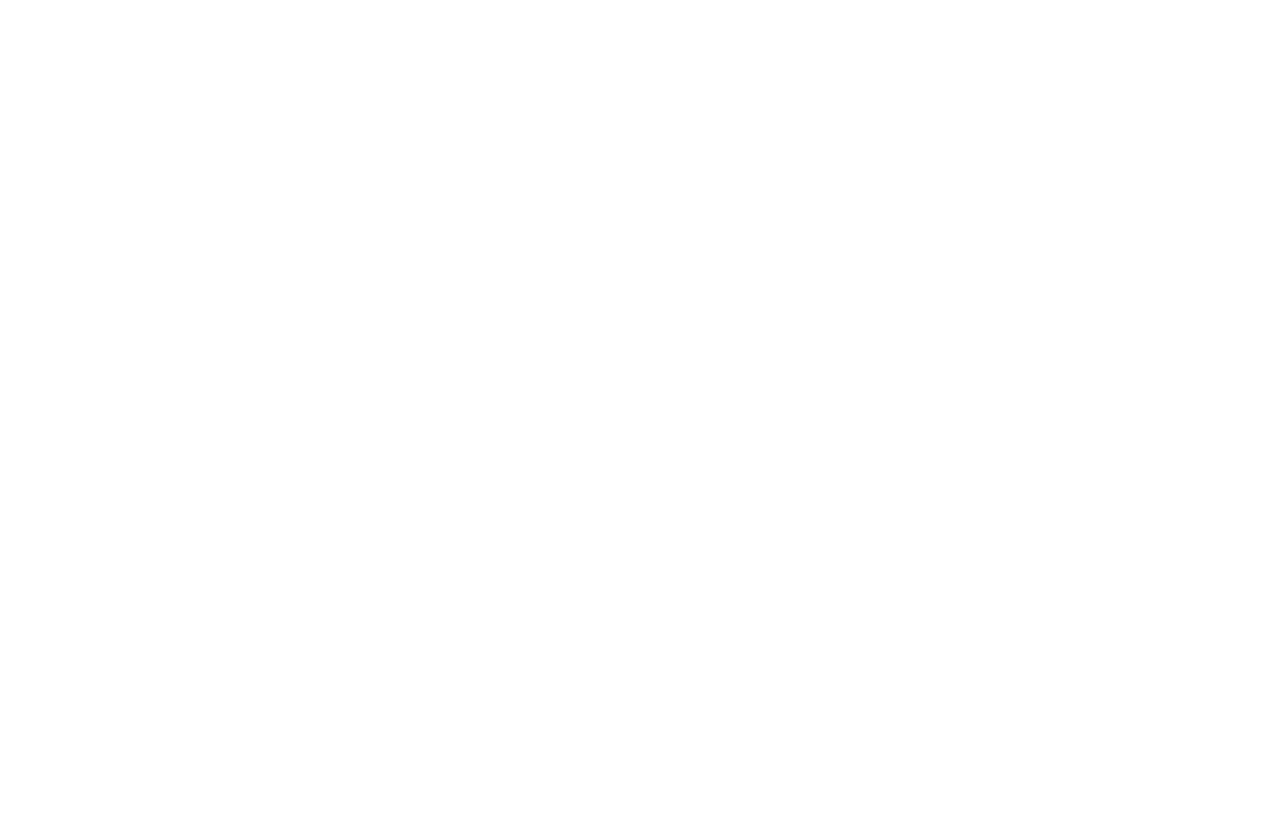
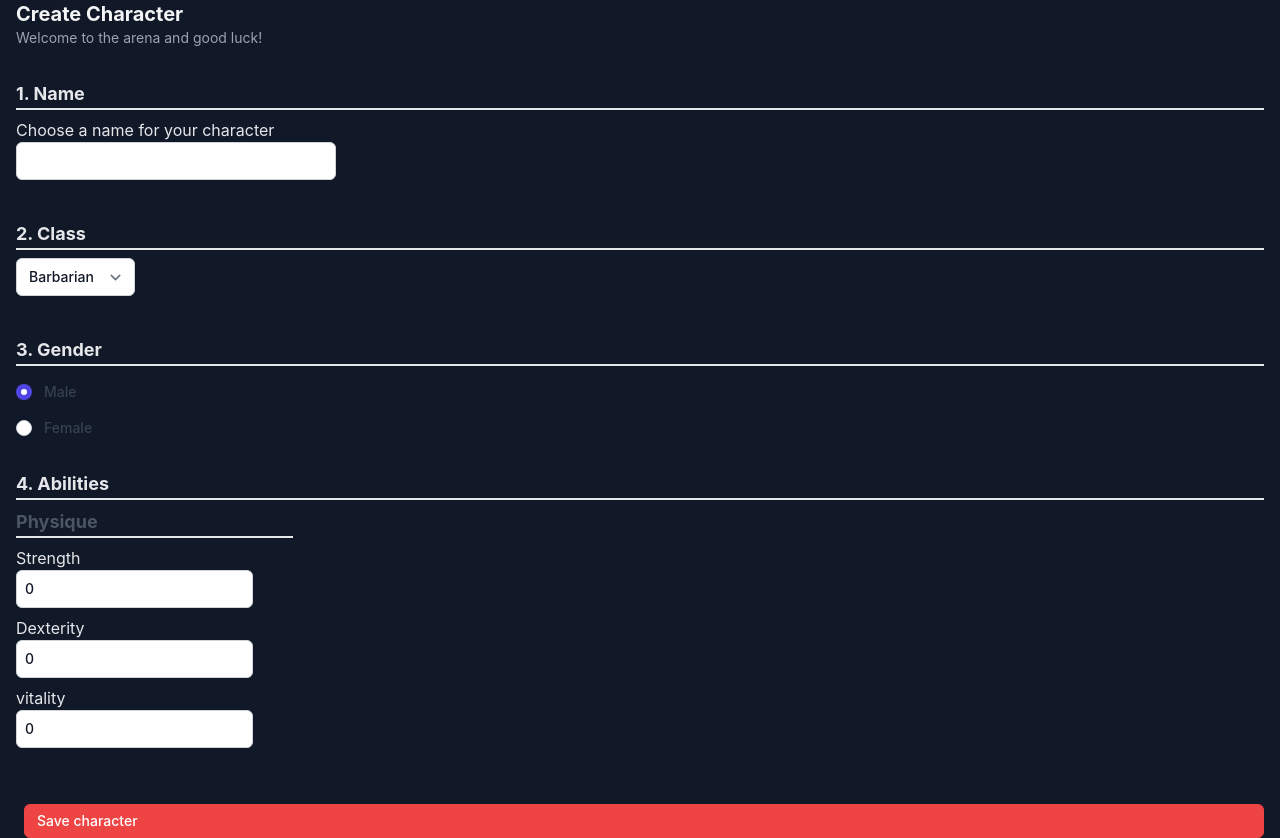
Before and after one commit to malmz90/arenan-frontend, a React (Create React App) app: page /create/character in a window 1280 px wide. Before the commit this address had no page. Before the commit the page ends 800 px from the top, so only its background shows below. Built offline with nearby package versions, Linux system fonts and the light colour scheme; a web font is replaced by a local one.

Commit message:
set character in redux after login and creating char

```diff
--- a/src/App.js
+++ b/src/App.js
@@ -1,7 +1,7 @@
 import "./App.css";
 import { BrowserRouter as Router, Route, Routes } from "react-router-dom";
 import LoginPage from "./pages/LoginPage";
-import CreateGladiator from "./pages/CreateGladiator";
+import CreateCharacter from "./pages/CreateCharacter";
 import Register from "./pages/Register";
 import MainPage from "./pages/MainPage";
 import Header from "./components/Header";
@@ -18,7 +18,7 @@ function App() {
           <Route path="register" element={<Register />} />
           <Route path="main" element={<MainPage />} />
           <Route path="merchants" element={<Merchants />} />
-          <Route path="create/gladiator" element={<CreateGladiator />} />
+          <Route path="create/character" element={<CreateCharacter />} />
           <Route path="main/merchants" element={<Merchants />}></Route>
         </Routes>
       </div>
--- a/src/components/RightSidebar.js
+++ b/src/components/RightSidebar.js
@@ -1,12 +1,12 @@
-import { useSelector } from 'react-redux';
+import { useSelector } from "react-redux";
 
 export default function RightSidebar() {
   const user = useSelector((state) => state.user.user);
-	const gladiator = useSelector((state) => state.gladiator.gladiator);
+  const character = useSelector((state) => state.character.character);
 
   return (
     <div>
-			{user && gladiator && (
+      {user && character && (
         <ul className="flex flex-col">
           <li className="flex">
             <a
--- a/src/pages/CreateGladiator.js
+++ b/src/pages/CreateCharacter.js
@@ -1,10 +1,10 @@
 import { useState } from "react";
 import { useDispatch } from "react-redux";
-import { setGladiator } from "../redux/reducers/gladiator";
+import { setCharacter } from "../redux/reducers/character";
 import { useSelector } from "react-redux";
 import { useNavigate } from "react-router-dom";
 
-const CreateGladiator = () => {
+const CreateCharacter = () => {
   const classIdMap = {
     Barbarian: 1,
     Wizard: 2,
@@ -20,27 +20,28 @@ const CreateGladiator = () => {
     vitality: 0,
   };
 
-  const [newGladiator, setNewGladiator] = useState(initialValues);
-  const gladiator = useSelector((state) => state.gladiator.gladiator);
+  const [newCharacter, setNewCharacter] = useState(initialValues);
+  const character = useSelector((state) => state.character.character);
   const dispatch = useDispatch();
   const navigate = useNavigate();
-  const handleData = (gladiator) => {
-    if (!gladiator) {
+
+  const handleData = (character) => {
+    if (!character) {
       return;
     }
-    // dispatch(setGladiator(gladiator));
+    dispatch(setCharacter(character));
     navigate("/main");
   };
 
   const handleChange = (event) => {
-    setNewGladiator({
-      ...newGladiator,
+    setNewCharacter({
+      ...newCharacter,
       gender: event.target.value,
     });
   };
 
-  const saveGladiator = (e) => {
-    console.log("new", newGladiator);
+  const saveCharacter = (e) => {
+    console.log("new", newCharacter);
     e.preventDefault();
     fetch("http://localhost:4000/character/create", {
       method: "POST",
@@ -48,7 +49,7 @@ const CreateGladiator = () => {
         "Content-Type": "application/json",
       },
       credentials: "include",
-      body: JSON.stringify(newGladiator),
+      body: JSON.stringify(newCharacter),
     })
       .then((res) => res.json())
       .then((data) => handleData(data))
@@ -64,11 +65,11 @@ const CreateGladiator = () => {
       {children}
     </div>
   );
-  console.log(gladiator);
-  return gladiator ? (
-    <div>A gladiator already exists</div>
+  console.log(character);
+  return character ? (
+    <div>A character already exists</div>
   ) : (
-    <div className="bg-gray-900 text-gray-200 px-4 flex flex-col">
+    <div className="min-h-screen flex flex-col bg-gray-900 text-gray-200 px-4">
       <div className="mb-8">
         <h1 className="text-xl font-bold text-gray-100">Create Character</h1>
         <p className="text-sm text-gray-400">
@@ -80,24 +81,24 @@ const CreateGladiator = () => {
         <div className="">Choose a name for your character</div>
         <input
           type="text"
-          className=" px-2 mt-1shadow-sm focus:ring-indigo-500 focus:border-indigo-500 block border-gray-300 rounded-md mb-2 text-sm font-medium text-gray-900"
+          className="w-full max-w-xs px-2 mt-1shadow-sm focus:ring-indigo-500 focus:border-indigo-500 block border-gray-300 rounded-md mb-2 text-sm font-medium text-gray-900"
           onChange={(input) => {
-            setNewGladiator({
-              ...newGladiator,
+            setNewCharacter({
+              ...newCharacter,
               name: input.target.value,
             });
           }}
-          value={newGladiator.name}
+          value={newCharacter.name}
         />
       </div>
       <div className="mb-8">
-        <SectionTitle>2. Race</SectionTitle>
+        <SectionTitle>2. Class</SectionTitle>
         <select
           className="mt-1 shadow-sm focus:ring-indigo-500 focus:border-indigo-500 block border-gray-300 rounded-md mb-2 text-sm font-medium text-gray-900"
-          value={newGladiator.class_id}
+          value={newCharacter.class_id}
           onChange={(e) =>
-            setNewGladiator({
-              ...newGladiator,
+            setNewCharacter({
+              ...newCharacter,
               class_id: classIdMap[e.target.value],
             })
           }
@@ -148,44 +149,44 @@ const CreateGladiator = () => {
               <input
                 type="number"
                 min="0"
-                className="mt-1 shadow-sm focus:ring-indigo-500 focus:border-indigo-500 block border-gray-300 rounded-md mb-2 text-sm font-medium text-gray-900"
+                className="w-full max-w-xs px-2 mt-1shadow-sm focus:ring-indigo-500 focus:border-indigo-500 block border-gray-300 rounded-md mb-2 text-sm font-medium text-gray-900"
                 placeholder="0"
                 onChange={(input) => {
-                  setNewGladiator({
-                    ...newGladiator,
+                  setNewCharacter({
+                    ...newCharacter,
                     strength: input.target.value,
                   });
                 }}
-                value={newGladiator.strength}
+                value={newCharacter.strength}
               />
 
               <label>Dexterity</label>
               <input
                 type="number"
                 min="0"
-                className="mt-1 shadow-sm focus:ring-indigo-500 focus:border-indigo-500 block border-gray-300 rounded-md mb-2 text-sm font-medium text-gray-900"
+                className="w-full max-w-xs px-2 mt-1shadow-sm focus:ring-indigo-500 focus:border-indigo-500 block border-gray-300 rounded-md mb-2 text-sm font-medium text-gray-900"
                 placeholder="0"
                 onChange={(input) => {
-                  setNewGladiator({
-                    ...newGladiator,
+                  setNewCharacter({
+                    ...newCharacter,
                     dexterity: input.target.value,
                   });
                 }}
-                value={newGladiator.dexterity}
+                value={newCharacter.dexterity}
               />
               <label>vitality</label>
               <input
                 type="number"
                 min="0"
-                className="mt-1 shadow-sm focus:ring-indigo-500 focus:border-indigo-500 block border-gray-300 rounded-md mb-2 text-sm font-medium text-gray-900"
+                className="w-full max-w-xs px-2 mt-1shadow-sm focus:ring-indigo-500 focus:border-indigo-500 block border-gray-300 rounded-md mb-2 text-sm font-medium text-gray-900"
                 placeholder="0"
                 onChange={(input) => {
-                  setNewGladiator({
-                    ...newGladiator,
+                  setNewCharacter({
+                    ...newCharacter,
                     vitality: input.target.value,
                   });
                 }}
-                value={newGladiator.vitality}
+                value={newCharacter.vitality}
               />
             </div>
           </div>
@@ -194,11 +195,11 @@ const CreateGladiator = () => {
 
       <button
         className="inline-flex items-center px-3 py-2 border border-red-500 shadow-sm text-sm leading-4 font-medium rounded-md text-white bg-red-500 hover:bg-red-600 focus:outline-none focus:ring-2 focus:ring-offset-2 focus:ring-red-500 disabled:opacity-50 ml-2"
-        onClick={saveGladiator}
+        onClick={saveCharacter}
       >
-        Save gladiator
+        Save character
       </button>
     </div>
   );
 };
-export default CreateGladiator;
+export default CreateCharacter;
--- a/src/pages/MainPage.js
+++ b/src/pages/MainPage.js
@@ -1,9 +1,15 @@
-import { useSelector } from 'react-redux'
-import { Route, Routes } from 'react-router-dom'
+import { useSelector } from "react-redux";
+import { Route, Routes } from "react-router-dom";
+import LeftSidebar from "../components/LeftSidebar";
 
 const MainPage = () => {
-  const gladiator = useSelector((state) => state.gladiator.gladiator)
+  const character = useSelector((state) => state.character.character);
 
-  return <div className="flex flex-row">Main</div>
-}
-export default MainPage
+  return (
+    <div className="flex flex-row">
+      Main
+      <LeftSidebar />
+    </div>
+  );
+};
+export default MainPage;
--- /dev/null
+++ b/src/redux/reducers/character.js
@@ -0,0 +1,27 @@
+import { SET_CHARACTER, REMOVE_CHARACTER } from "../types";
+
+export const setCharacter = (character) => ({
+  type: SET_CHARACTER,
+  payload: character,
+});
+
+export const removeCharacter = () => ({
+  type: REMOVE_CHARACTER,
+});
+
+const initialState = {
+  user: null,
+};
+
+const character = (state = initialState, action) => {
+  switch (action.type) {
+    case SET_CHARACTER:
+      return { ...state, character: action.payload };
+    case REMOVE_CHARACTER:
+      return { ...state, character: null };
+    default:
+      return state;
+  }
+};
+
+export default character;
--- a/src/redux/reducers/gladiator.js
+++ /dev/null
@@ -1,27 +0,0 @@
-import { SET_GLADIATOR, REMOVE_GLADIATOR } from '../types'
-
-export const setGladiator = (gladiator) => ({
-  type: SET_GLADIATOR,
-  payload: gladiator,
-})
-
-export const removeGladiator = () => ({
-  type: REMOVE_GLADIATOR,
-})
-
-const initialState = {
-  user: null,
-}
-
-const gladiator = (state = initialState, action) => {
-  switch (action.type) {
-    case SET_GLADIATOR:
-      return { ...state, gladiator: action.payload }
-    case REMOVE_GLADIATOR:
-      return { ...state, gladiator: null }
-    default:
-      return state
-  }
-}
-
-export default gladiator
--- a/src/redux/types.js
+++ b/src/redux/types.js
@@ -1,4 +1,4 @@
-export const SET_USER = 'SET_USER'
-export const REMOVE_USER = 'REMOVE_USER'
-export const SET_GLADIATOR = 'SET_GLADIATOR'
-export const REMOVE_GLADIATOR = 'REMOVE_GLADIATOR'
+export const SET_USER = "SET_USER";
+export const REMOVE_USER = "REMOVE_USER";
+export const SET_CHARACTER = "SET_CHARACTER";
+export const REMOVE_CHARACTER = "REMOVE_CHARACTER";
```
Also changed, not shown: src/components/LeftSidebar.js (+18 -18 lines), src/pages/LoginPage.js (+6 -6 lines), src/redux/configureStore.js (+14 -14 lines). Lines whose indentation alone changed are shown as unchanged.
